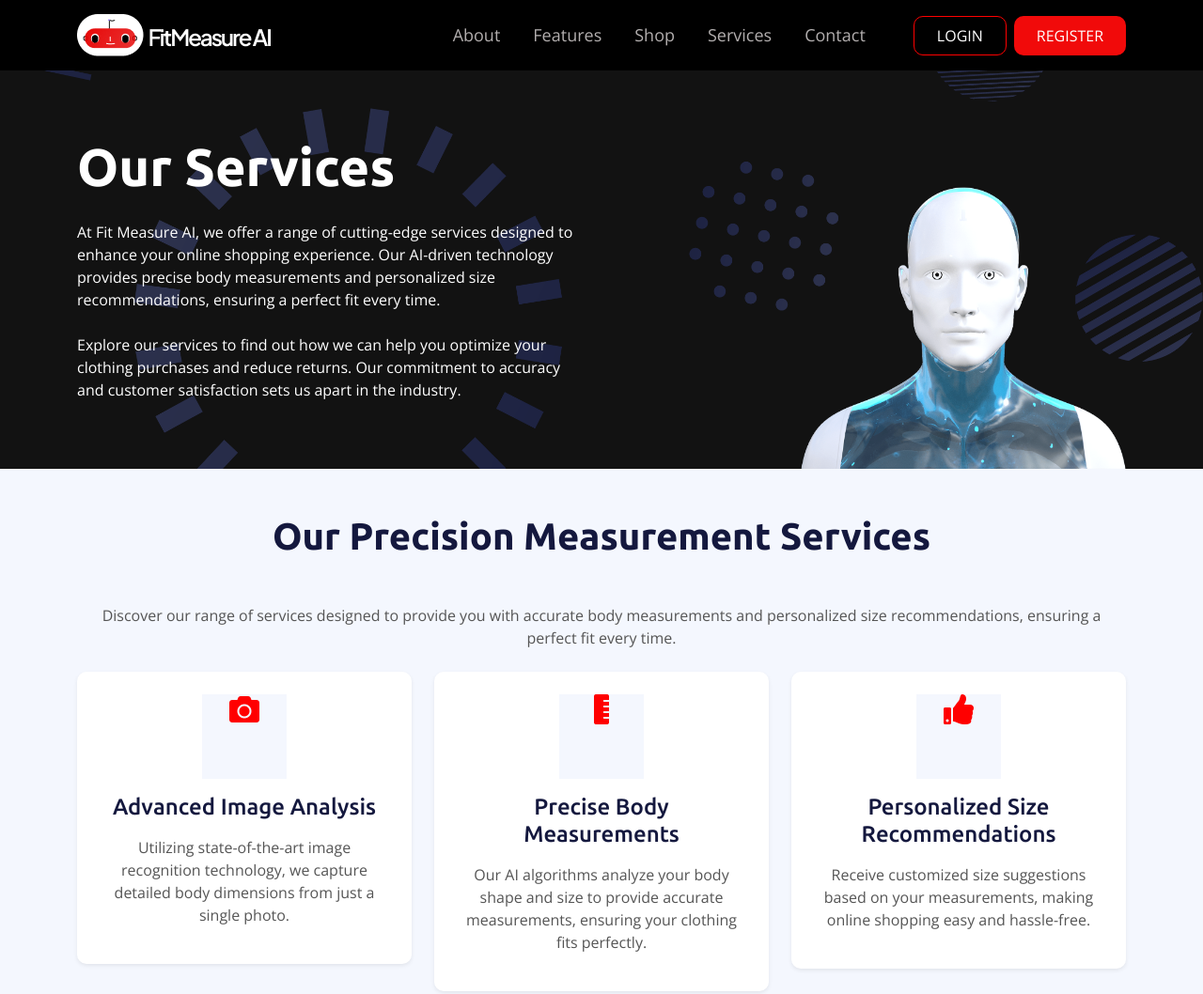
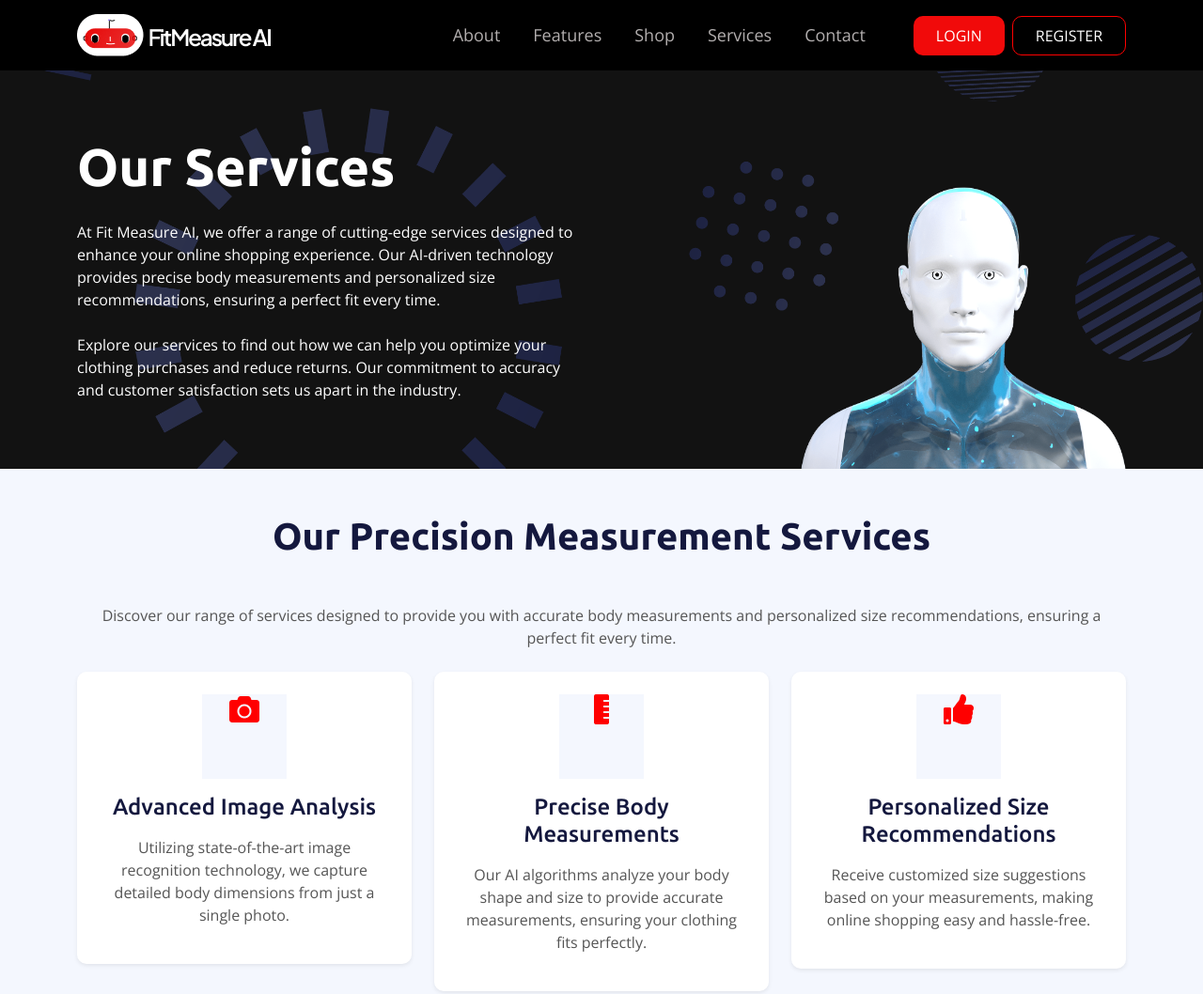
Before and after one commit to ankit28122003/Fitmeasure, a plain HTML site: page service.html in a window 1280 px wide. Shown: the top 1058 px of the page at 94% size. Drawn offline with nearby package versions, Linux system fonts and the light colour scheme.

Commit message:
buttons added

```diff
--- a/service.html
+++ b/service.html
@@ -64,14 +64,18 @@
                         <a href="contact.html" class="nav-item nav-link">Contact</a>
                     </div>
                     <div class="d-lg-flex ms-lg-3">
-                        <button class="btn btn-outline-danger me-2 px-4 py-2 mb-2 mb-lg-0"
-                            style="color: white; border-color: red; background-color: transparent;">
-                            LOGIN
-                        </button>
-                        <button class="btn px-4 py-2"
-                            style="background-color: rgb(241, 10, 10); color: white; border: none;">
-                            REGISTER
-                        </button>
+                        <button class="btn btn-outline-danger me-2 px-4 py-2 " class="login-btn"
+                        style="background-color: rgb(241, 10, 10); color: white; border: none;"
+                        onmouseover="this.style.backgroundColor='transparent'; this.style.border='1px solid red'"
+                        onmouseout="this.style.backgroundColor=' rgb(241, 10, 10)'">
+                        LOGIN
+                    </button>
+                    <button class="btn px-4 py-2"
+                        style="background-color: transparent; color: white; border: 1px solid red;"
+                        onmouseover="this.style.backgroundColor='rgb(241, 10, 10)'"
+                        onmouseout="this.style.backgroundColor=' transparent'; this.style.border='1px solid red'">
+                        REGISTER
+                    </button>
                     </div>
                 </div>
             </nav>
```
Also changed, not shown: Resources.html (+12 -8 lines), about.html (+7 -3 lines), feature.html (+7 -3 lines), index.html (+12 -8 lines).
